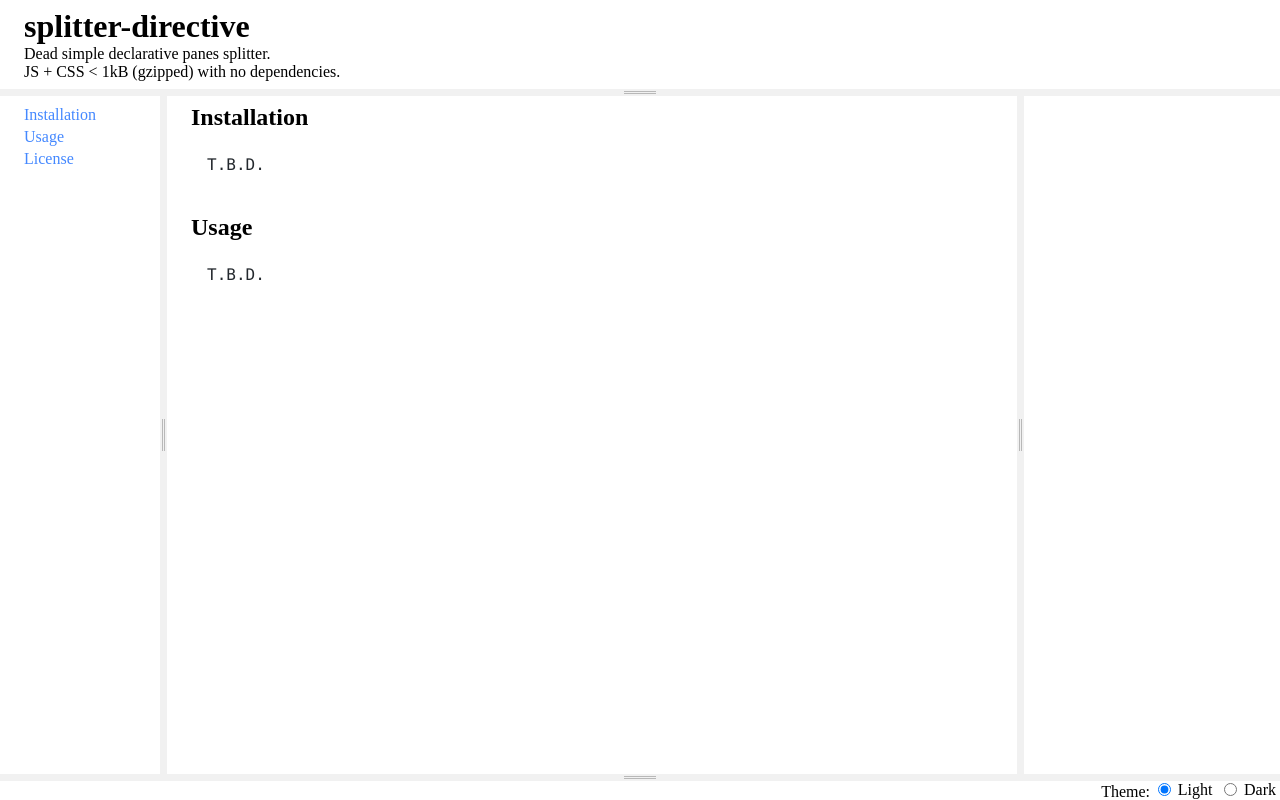
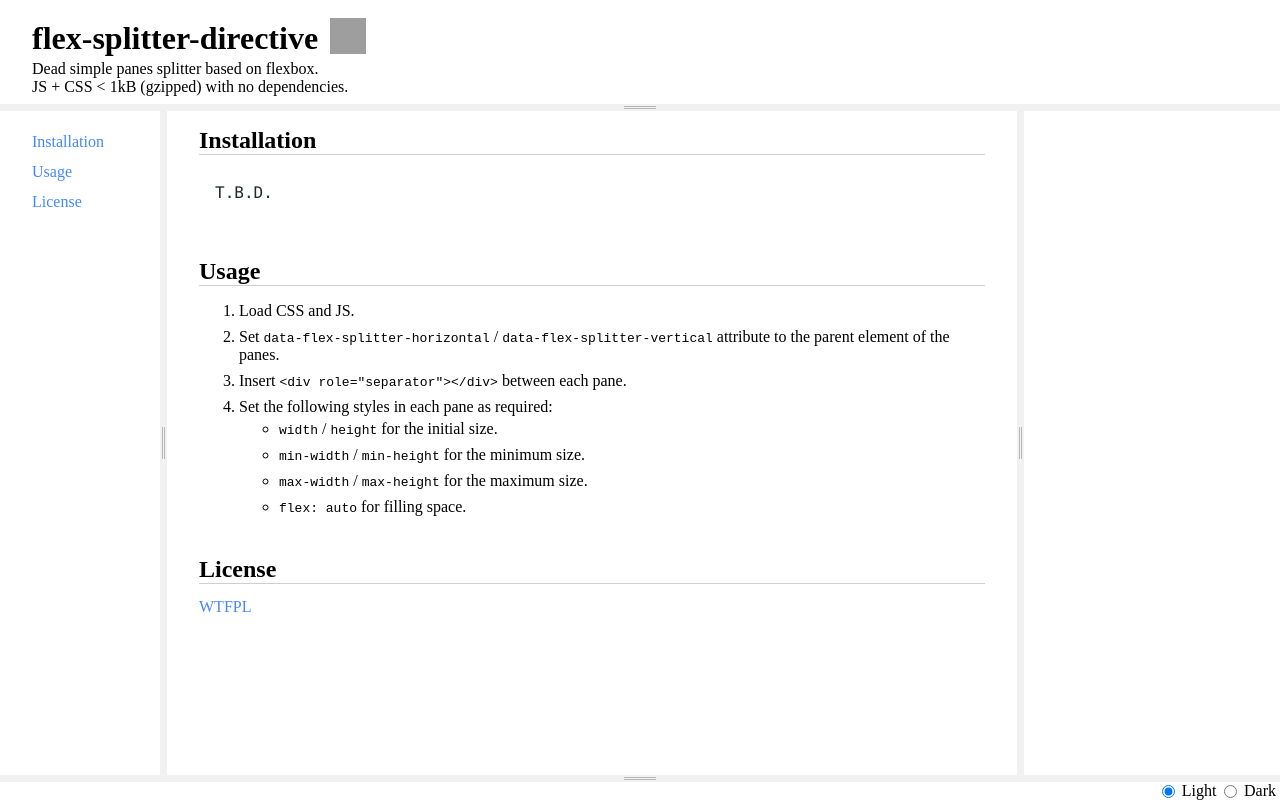
Before and after one commit to luncheon/flex-splitter-directive, a website: page index.html in a window 1280 px wide. Drawn offline with nearby package versions, Linux system fonts and the light colour scheme; files that its build step writes are made by us from their sources; grey boxes are pictures that could not be loaded.

Commit message:
change module name (splitter-directive -> flex-splitter-directive)

```diff
--- a/index.html
+++ b/index.html
@@ -15,16 +15,32 @@
         height: 100%;
         transition: all ease-out .3s;
       }
-      header, nav, section {
-        padding: .5em 1.5em;
-      }
-      ul {
-        padding: 0;
-        list-style: none;
-      }
       body[theme=dark] {
         background-color: #222;
         color: white;
+      }
+      h1 {
+        font-size: 2em;
+      }
+      h2 {
+        border-bottom: 1px solid rgba(160,160,160,.5);
+        margin-bottom: .5em;
+      }
+      header {
+        padding: 0 2em;
+      }
+      header > :first-child {
+        padding-top: 1em;
+      }
+      section {
+        padding: 1em 2em;
+      }
+      nav > ul {
+        padding: 1em 2em;
+        list-style: none;
+      }
+      li {
+        padding: .25em 0;
       }
       label {
         cursor: pointer;
@@ -35,6 +51,9 @@
       input[type=radio] {
         cursor: pointer;
         margin-right: .5em;
+      }
+      p {
+        margin-bottom: .5em;
       }
       a {
         cursor: pointer;
@@ -55,16 +74,21 @@
     </style>
     <script src="index.min.js"></script>
   </head>
-  <body data-vertical-splitter>
+  <body data-flex-splitter-vertical>
     <header>
-      <h1>splitter-directive</h1>
-      <p>Dead simple declarative panes splitter.<br>JS + CSS &lt; 1kB (gzipped) with no dependencies.</p>
+      <div style="display: flex; align-items: center;">
+        <h1>flex-splitter-directive</h1>
+        <a href="https://github.com/luncheon/flex-splitter-directive">
+          <img src="https://cdn.jsdelivr.net/npm/octicons@8.4.2/build/svg/mark-github.svg" alt="GitHub" style="margin-left: .75em; width: 2.25em; height: 2.25em;">
+        </a>
+      </div>
+      <p>Dead simple panes splitter based on flexbox.<br>JS + CSS &lt; 1kB (gzipped) with no dependencies.</p>
     </header>
 
     <div role="separator"></div>
 
-    <main data-horizontal-splitter style="flex: auto;">
-      <nav style="min-width: 80px; max-width: 240px; width: 160px;">
+    <main data-flex-splitter-horizontal style="flex: auto;">
+      <nav style="width: 160px;">
         <ul>
           <li><a onclick="document.getElementById(this.textContent).scrollIntoView({behavior:'smooth'})">Installation</a></li>
           <li><a onclick="document.getElementById(this.textContent).scrollIntoView({behavior:'smooth'})">Usage</a></li>
@@ -81,12 +105,23 @@
         </section>
         <section id="Usage">
           <h2>Usage</h2>
-          <pre><code class="hljs">T.B.D.</code></pre>
-          <div style="height: 500px;"></div>
+          <ol>
+            <li>Load CSS and JS.</li>
+            <li>Set <code>data-flex-splitter-horizontal</code> / <code>data-flex-splitter-vertical</code> attribute to the parent element of the panes.</li>
+            <li>Insert <code>&lt;div role="separator"&gt;&lt;/div&gt;</code> between each pane.</li>
+            <li>Set the following styles in each pane as required:
+              <ul>
+                <li><code>width</code> / <code>height</code> for the initial size.</li>
+                <li><code>min-width</code> / <code>min-height</code> for the minimum size.</li>
+                <li><code>max-width</code> / <code>max-height</code> for the maximum size.</li>
+                <li><code>flex: auto</code> for filling space.</li>
+              </ul>
+            </li>
+          </ol>
         </section>
         <section id="License">
           <h2>License</h2>
-          <div style="height: 500px;"></div>
+          <a target="_blank" rel="nofollow noopener noreferrer" href="http://www.wtfpl.net/">WTFPL</a>
         </section>
       </article>
 
@@ -97,16 +132,21 @@
 
     <div role="separator"></div>
 
-    <footer style="margin-left: auto;">
-      Theme:
+    <footer style="display: flex; align-items: flex-start; justify-content: flex-end;">
       <label>
-        <input type="radio" name="theme" value="light" checked onchange="document.body.setAttribute('theme',this.value)">
+        <input type="radio" name="theme" value="light" onchange="document.body.setAttribute('theme',this.value);location.replace('#light')">
         Light
       </label>
       <label>
-        <input type="radio" name="theme" value="dark" onchange="document.body.setAttribute('theme',this.value)">
+        <input type="radio" name="theme" value="dark" onchange="document.body.setAttribute('theme',this.value);location.replace('#dark')">
         Dark
       </label>
     </footer>
+    <script>
+      (function (theme) {
+        document.body.setAttribute('theme', theme)
+        document.querySelector('input[type=radio][value=' + theme + ']').checked = true
+      })((location.hash || '#light').slice(1))
+    </script>
   </body>
 </html>
--- a/index.js
+++ b/index.js
@@ -5,8 +5,8 @@ addEventListener('pointerdown', function (pointerDownEvent) {
     if (!container || !pointerDownEvent.isPrimary || pointerDownEvent.button !== 0 || separator.getAttribute('role') !== 'separator') {
         return;
     }
-    var vertical = container.hasAttribute('data-vertical-splitter');
-    var horizontal = container.hasAttribute('data-horizontal-splitter');
+    var vertical = container.hasAttribute('data-flex-splitter-vertical');
+    var horizontal = container.hasAttribute('data-flex-splitter-horizontal');
     if (!vertical && !horizontal) {
         return;
     }
--- a/src/index.ts
+++ b/src/index.ts
@@ -4,8 +4,8 @@ addEventListener('pointerdown', (pointerDownEvent: PointerEvent) => {
   if (!container || !pointerDownEvent.isPrimary || pointerDownEvent.button !== 0 || separator.getAttribute('role') !== 'separator') {
     return
   }
-  const vertical = container.hasAttribute('data-vertical-splitter')
-  const horizontal = container.hasAttribute('data-horizontal-splitter')
+  const vertical = container.hasAttribute('data-flex-splitter-vertical')
+  const horizontal = container.hasAttribute('data-flex-splitter-horizontal')
   if (!vertical && !horizontal) {
     return
   }
--- a/src/styles.styl
+++ b/src/styles.styl
@@ -1,5 +1,5 @@
-[data-horizontal-splitter]
-[data-vertical-splitter]
+[data-flex-splitter-horizontal]
+[data-flex-splitter-vertical]
   > *
     flex none
     overflow auto
@@ -16,7 +16,7 @@
       box-sizing border-box
       border 1px rgba(160,160,160,.7)
 
-[data-horizontal-splitter]
+[data-flex-splitter-horizontal]
   display flex
 
   > [role=separator]
@@ -28,7 +28,7 @@
       height 32px
       border-style none solid
 
-[data-vertical-splitter]
+[data-flex-splitter-vertical]
   display flex
   flex-direction column
 
```
Also changed, not shown: package.json (+4 -4 lines), index.min.js, styles.css, styles.min.css, 1 other file.
